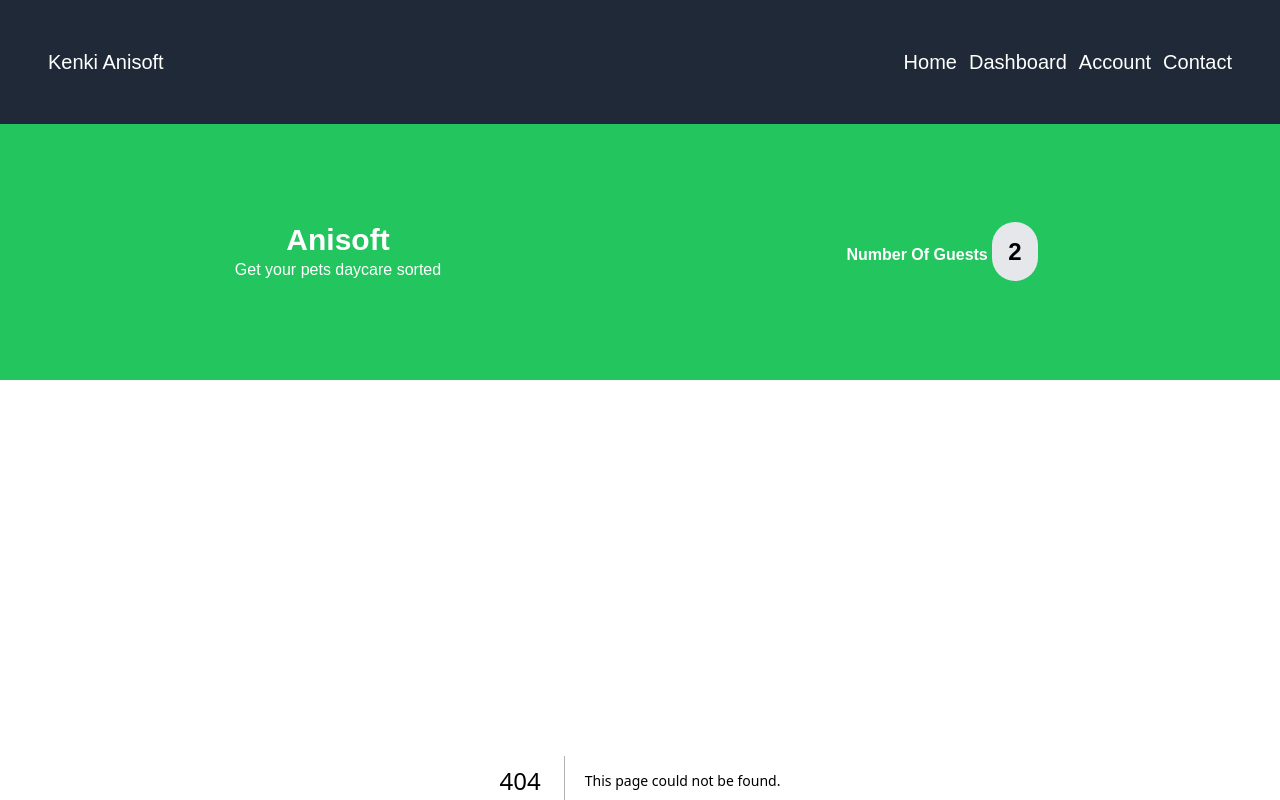
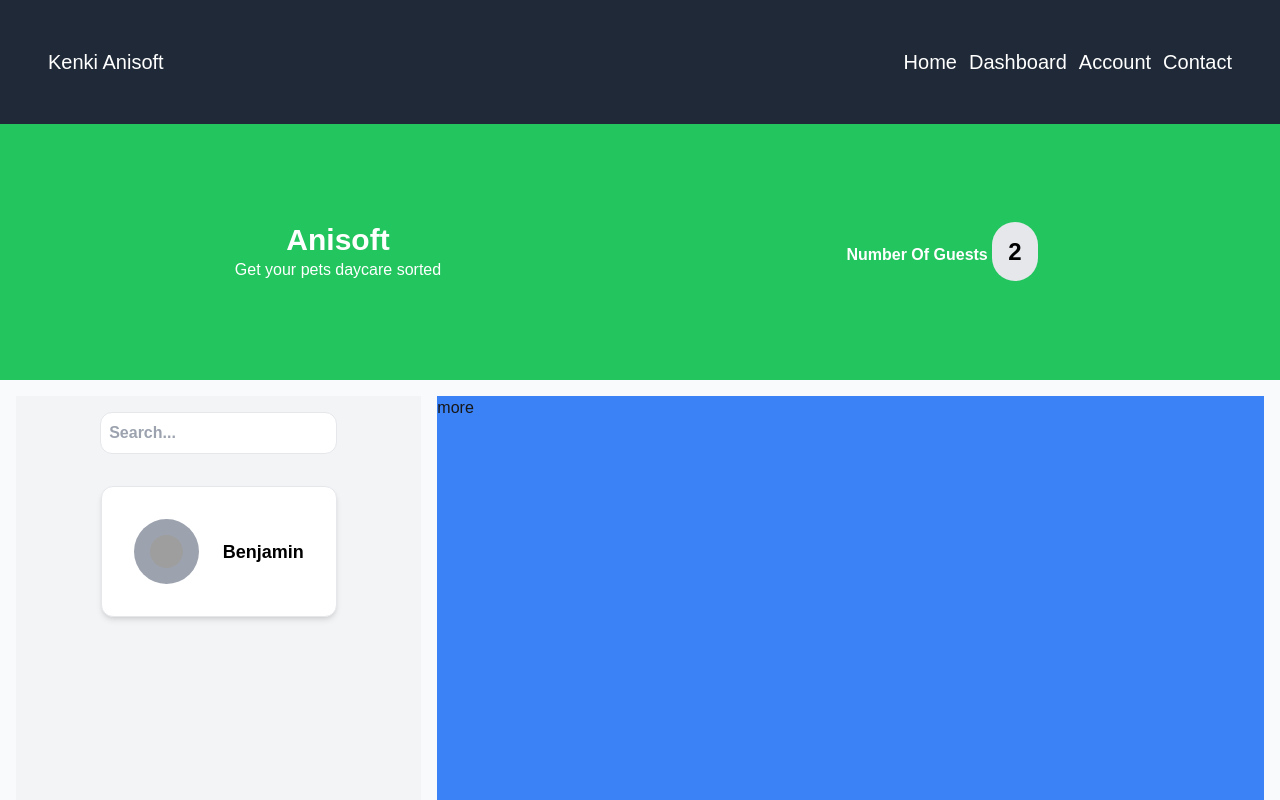
Before and after one commit to kennzuki/anishop, a Next.js app: page /app/dashboard in a window 1280 px wide. Before the commit this address had no page. Shown: the top 800 px of the page. Built offline with nearby package versions, Linux system fonts and the light colour scheme; grey boxes are pictures that could not be loaded.

Commit message:
dashboard sidebar ui

```diff
--- a/app/(dashboard)/page.tsx
+++ /dev/null
@@ -1,8 +0,0 @@
-export default function Page() {
-  return (
-    <div className='grid grid-cols-1 sm:grid-cols-3 gap-4 p-4'>
-      <section className='col-span-1 bg-red-300'>sidebar</section>
-      <section className='col-span-2 bg-blue-500'>more</section>
-    </div>
-  );
-}
--- /dev/null
+++ b/app/app/account/page.tsx
@@ -0,0 +1,7 @@
+export default function Page() {
+    return (
+        <div>
+       account
+        </div>
+    )
+}
--- /dev/null
+++ b/app/app/dashboard/page.tsx
@@ -0,0 +1,10 @@
+import { Sidebar } from "@/app/components/Sidebar";
+
+export default function Page() {
+  return (
+    <div className='grid grid-cols-1 sm:grid-cols-3 gap-4 p-4 min-h-screen bg-gray-50 dark:bg-slate-900'>
+      <Sidebar />
+      <section className='col-span-2 bg-blue-500'>more</section>
+    </div>
+  );
+}
--- /dev/null
+++ b/app/components/Card.tsx
@@ -0,0 +1,21 @@
+import Image from 'next/image';
+import React from 'react';
+
+export const Card = () => {
+  return (
+    <ul className='bg-white border border-gray-200 rounded-xl shadow-md'>
+      <li className=''>
+        <button className='flex gap-6 place-items-center p-8'>
+          <Image
+            className='w-[65px] h-[65px] rounded-full bg-gray-400 p-4'
+            src='https://plus.unsplash.com/premium_photo-1668606717900-0ecf91e55655?w=600&auto=format&fit=crop&q=60&ixlib=rb-4.0.3&ixid=M3wxMjA3fDB8MHxzZWFyY2h8NXx8ZG9nc3xlbnwwfHwwfHx8MA%3D%3Dg'
+            width={45}
+            height={45}
+            alt='image'
+          />
+          <h2 className='text-lg font-bold'>Benjamin</h2>
+        </button>
+      </li>
+    </ul>
+  );
+};
--- a/app/components/Navbar.tsx
+++ b/app/components/Navbar.tsx
@@ -4,9 +4,9 @@ import React from 'react'
 export const Navbar = () => {
 const links=[
     {name:'home',path:'/'},
-    {name:'dashboard',path:'/dashboard'},
-    {name:'account',path:'/accounts'},
-    { name: 'contact', path: '/contact' },
+    {name:'dashboard',path:'app/dashboard'},
+    {name:'account',path:'app/accounts'},
+    { name: 'contact', path: 'app/contact' },
 ]
 
   return (
--- /dev/null
+++ b/app/components/Sidebar.tsx
@@ -0,0 +1,16 @@
+import React from 'react'
+import { Card } from './Card'
+
+export const Sidebar = () => {
+  return (
+      <div className='p-4 bg-gray-100 dark:bg-slate-100 flex flex-col gap-4 items-center text-black font-semibold'>
+          <section className="mb-4">
+              <input className='p-2 cursor-pointer border rounded-xl' type="text" placeholder='Search...' />
+          </section>
+          <section className="">
+              <Card/>
+          </section>
+
+    </div>
+  )
+}
--- a/next.config.ts
+++ b/next.config.ts
@@ -10,6 +10,11 @@ const nextConfig: NextConfig = {
           hostname: 'images.unsplash.com',
 
         },
+        {
+          protocol: 'https',
+          hostname: 'plus.unsplash.com',
+
+        },
       ],
     },
 
```
